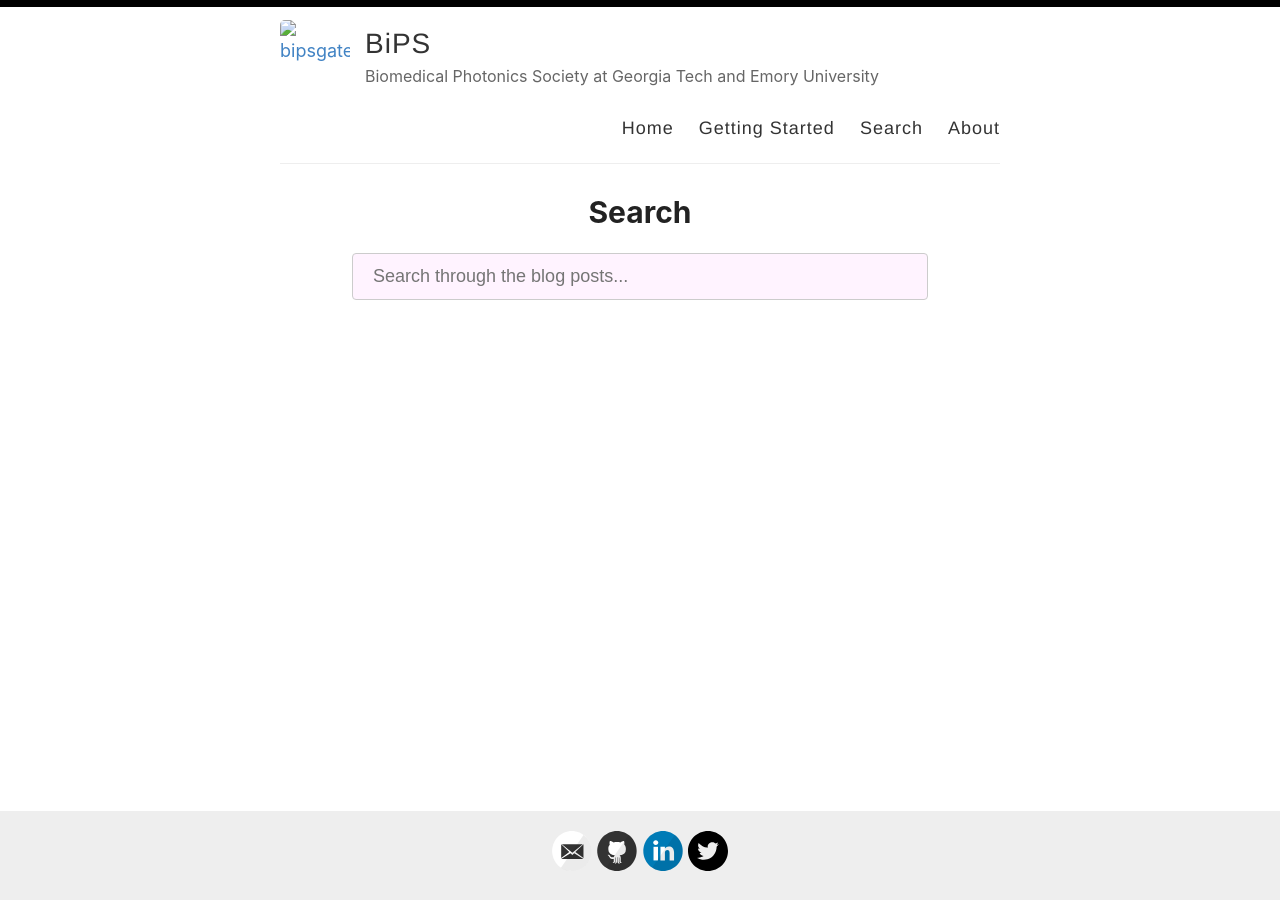
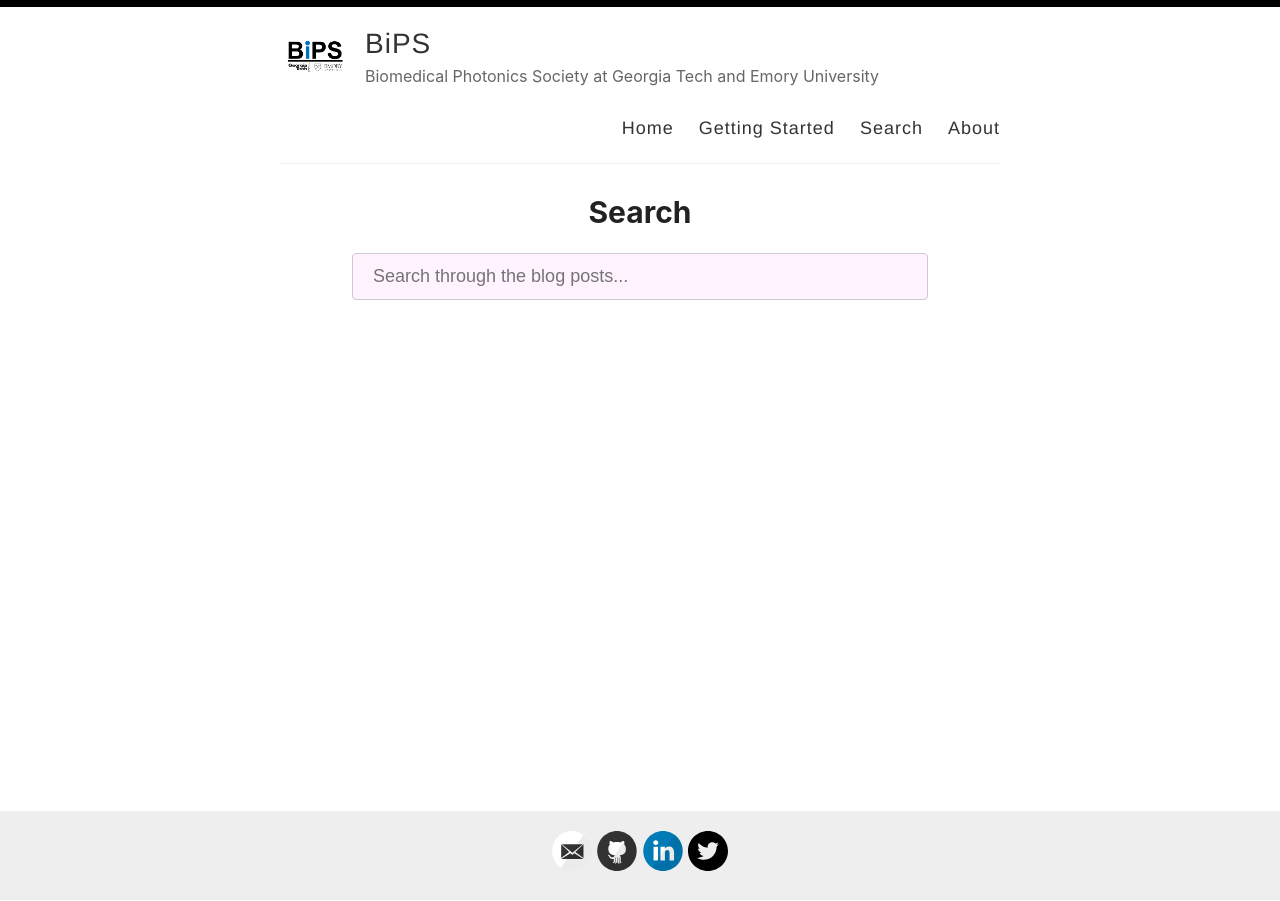
Before and after one commit to bipsgatech/bipsgatech.github.io, a Jekyll site: the page built from _pages/search.md, in a window 1280 px wide. Built offline with Jekyll 4.4.1, drawn with Linux system fonts in a browser that asks for light colours.

Commit message:
Update _config.yml

```diff
--- a/_config.yml
+++ b/_config.yml
@@ -13,7 +13,7 @@ author: Biomedical Photonics Society
 description: Biomedical Photonics Society at Georgia Tech and Emory University
 
 # URL of your avatar or profile pic (you could use your GitHub profile pic)
-avatar: images/BiPS_logo.png
+avatar: /images/BiPS_logo.png
 
 #
 # Flags below are optional
```
